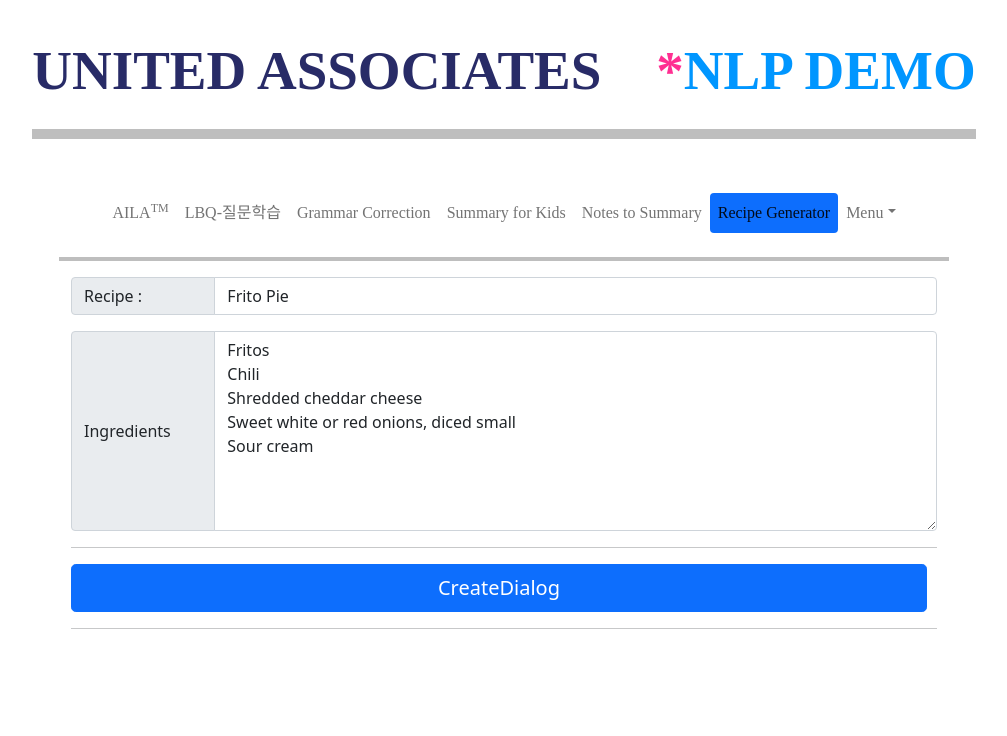
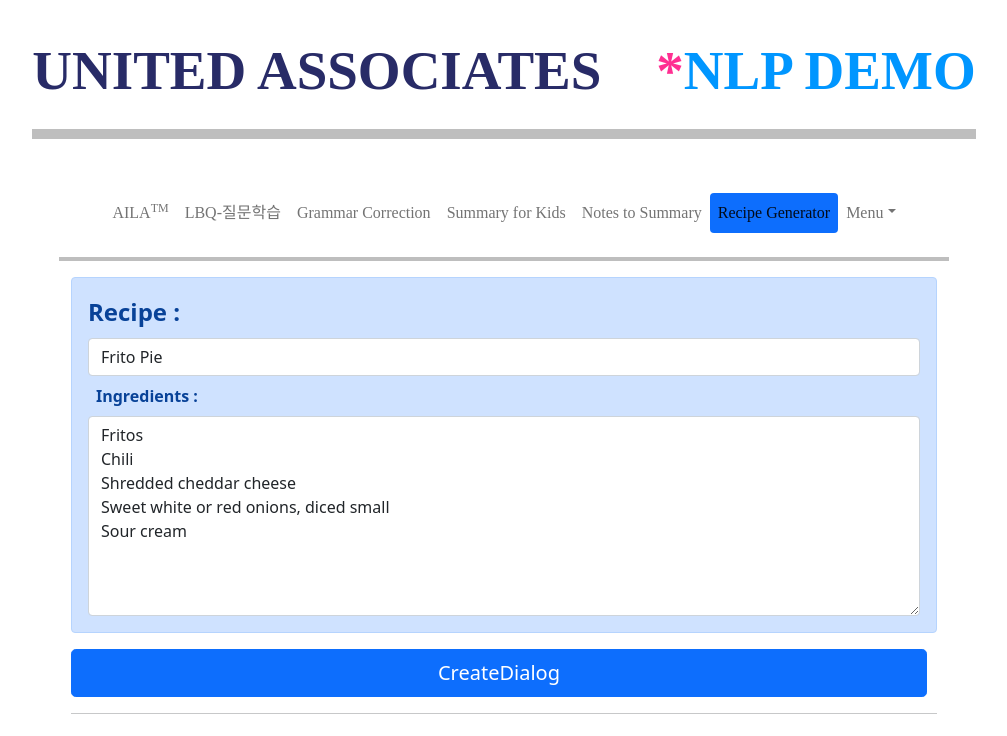
Before and after one commit to nare-ua/demoqna_test, a React (Create React App) app: page / in a window 1280 px wide. Both pictures are taken after a click on the button "Recipe Generator". Shown: the top 736 px of the page, without its empty margins (136-1143 px from the left). Built offline with nearby package versions, Linux system fonts and the light colour scheme.

Commit message:
[update] Recipe Generator 화면단 완료2. #00028

```diff
--- a/src/contents/RecipeGenerator.js
+++ b/src/contents/RecipeGenerator.js
@@ -1,6 +1,6 @@
 import { Component } from "react";
 import common from "../common/APIConnection";
-import { Col, Container, FormControl, InputGroup, Row, Button, Spinner } from "react-bootstrap";
+import { Col, Container, FormControl, InputGroup, Row, Button, Spinner, Badge, Alert } from "react-bootstrap";
 import RecipeGeneratorAPIRow from "./ApiRow/summarizeRow/RecipeGeneratorApiRow";
 
 export default class RecipeGenerator extends Component{
@@ -31,7 +31,7 @@ export default class RecipeGenerator extends Component{
     requestAPI (params) {
         this.setState({btnUI:this.state.loadingBtn})
         let _temperature = 0;
-        let _max_tokens = 120;
+        let _max_tokens = 200;
         let _top_p = 1.0;
         let _frequency_penalty = 0.0;
         let _presence_penalty = 0.0;
@@ -73,20 +73,22 @@ export default class RecipeGenerator extends Component{
 
     //json 가공
     splitCustomer = (param) => {
-        // console.log("splitCustomer::", param);
+        console.log("splitCustomer::", param);
         let test1 = param.split("\n");
         let rtnVals = [];
         // console.log("testSplit::", test1);
 
         for (let i = 1; i<test1.length; i++) {
-            if (test1[i]) {
             if (test1[i] === this.state.recipeName) {
                 break;
-                }
+            } else {
+
+                if (test1[i]) {
                     if (i > 1) {
                         rtnVals.push( test1[i] );
                     } else {
                         rtnVals.push( test1[i] );
+                    }
                 }
             }
         }
@@ -112,30 +114,24 @@ export default class RecipeGenerator extends Component{
             <Container className="col-10">
                 <Row>
                     <Col>
-                        <InputGroup className="mb-3">
-                            <InputGroup.Text id="recipeName" className="col-2">Recipe :</InputGroup.Text>
+                        <Alert>
+                            <Alert.Heading><b>Recipe :</b></Alert.Heading>
                             <FormControl
+                            className="mb-2"
                             placeholder="Recipe Name" aria-label="Recipe Name"
-                            aria-aria-describedby="recipeName"
                             defaultValue={this.state.recipeName}
                             onChange = {(e) => this.inputRecipe(e, "recipeName")}
                             />
-                        </InputGroup>
-                    </Col>
-                </Row>
-                <Row>
-                    <Col>
-                        <InputGroup>
-                            <InputGroup.Text className="col-2">Ingredients</InputGroup.Text>
+                            <b className="m-2">Ingredients :</b>
                             <FormControl
+                                className="mt-2"
                                 as="textarea" style={{ height: "200px",}}
                                 defaultValue={this.state.inputIngredients}
                                 onChange = {(e) => this.inputRecipe(e, "ingredients")}
                             />
-                        </InputGroup>
+                        </Alert>
                     </Col>
                 </Row>
-                <hr />
                 <Row>
                     <Col className="d-grid gap-2">
                         {this.state.btnUI}
```
Lines whose indentation alone changed are shown as unchanged.
